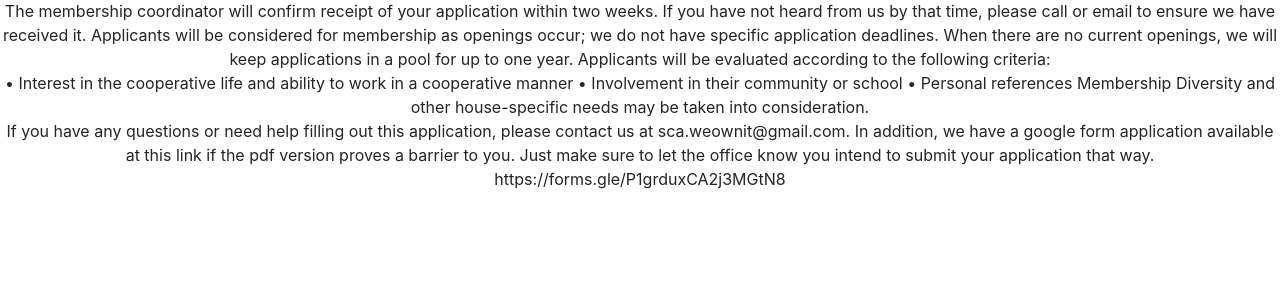
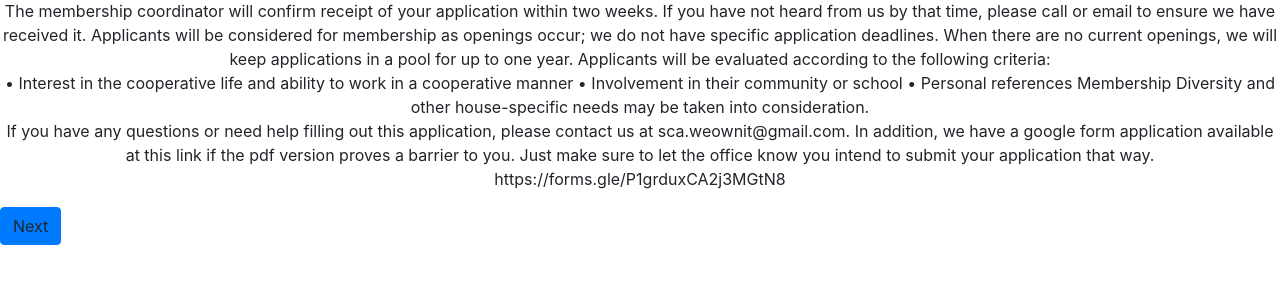
Before and after one commit to antoniojsp/sca_application, a Flask app: page / in a window 1280 px wide. Shown: the part 449-749 px from the top of the page. Run offline with Flask 2, Linux system fonts and the light colour scheme.

Commit message:
Previous and next controls added

```diff
--- a/form.py
+++ b/form.py
@@ -58,17 +58,17 @@ class PersonalInformationForm(Form):
 
     was_boarder = BooleanField("Have you ever been a resident or boarder of the SCA?",
                                render_kw={'onclick':"showStuff('was_boarder_checked')"})
-    years_boarder = IntegerField(label="Year", render_kw={"min": "1920", "max": "2022"})
-    denied_membership = BooleanField("Have you ever been denied membership with the SCA? (Answering 'yes’ to this question does"\
+    years_boarder = IntegerField(label="In what year", render_kw={"min": "1920", "max": "2022"})
+    denied_membership = BooleanField("Have you ever been denied membership with the SCA? (Checking this option does"\
                                      "not necessarily disqualify you from membership.)")
 
     member_terminated = BooleanField(label="Have you ever had your membership or tenancy terminated "
-                                           "by the SCA and/or another housing organization (Answering "
-                                           "‘yes’ to this question does not necessarily disqualify you "
+                                           "by the SCA and/or another housing organization (Checking "
+                                           "this question does not necessarily disqualify you "
                                            "from membership.)",
                                      render_kw={"onclick": "showStuff('was_boarder_terminated')"})
 
-    member_terminated_explanation = StringField(label="If yes, explain")
+    member_terminated_explanation = TextAreaField(label="If yes, explain", render_kw={"rows": "12", "cols": "150"})
 
     type_student = SelectField(label="Type of Student",
                                choices=["Non Student", "Undergrad", "Graduate", "Post-Baccalaureate"],
--- a/static/index.js
+++ b/static/index.js
@@ -18,7 +18,7 @@
 
     function show_if_selected(selection, element_to_hide, if_selected){
         var element = document.getElementById(element_to_hide);
-        if(selection != option){
+        if(selection != if_selected){
             element.style.display = "None";
         }else{
             element.style.display = "block";
@@ -26,13 +26,19 @@
     }
 
     function current_date(){
-        console.log("hola");
-        const dateInput = document.getElementById('today_date');
-        dateInput.value = new Date().toISOString().split('T')[0];
-//        var one_minute = 60000; //to set to default  the min input  time to the current time plus one minute
-//        var diff_hours_to_utc = (new Date()).getTimezoneOffset() * one_minute;
-//        var localISOTime = (new Date(Date.now() - diff_hours_to_utc + one_minute)).toISOString().slice(0, -1);
-//        const dateInput = today_date;
-//        dateInput.min = localISOTime.split('.')[0].slice(0, -3);
-//        dateInput.value = localISOTime.split('.')[0].slice(0, -3);
+        $("#today_date").val(new Date().toISOString().split('T')[0]);
     };
+
+$(document).ready ( function () {
+    $('.btnNext').click(function(){
+        console.log($('.nav-tabs > .active').next('li').find('a'))
+      $('.nav-tabs > .nav-item > .active').parent().next('li').find('a').trigger('click');
+    });
+
+
+     $('.btnPrevious').click(function(){
+     console.log("dfd")
+      $('.nav-tabs > .nav-item > .active').parent().prev('li').find('a').trigger('click');
+    });
+
+    });
--- a/templates/index.html
+++ b/templates/index.html
@@ -4,8 +4,6 @@
     <meta charset="UTF-8">
     <link rel="stylesheet" href="https://cdn.jsdelivr.net/npm/bootstrap@4.3.1/dist/css/bootstrap.min.css" integrity="sha384-ggOyR0iXCbMQv3Xipma34MD+dH/1fQ784/j6cY/iJTQUOhcWr7x9JvoRxT2MZw1T" crossorigin="anonymous">
     <script src="https://code.jquery.com/jquery-latest.min.js"></script>
-    <script src="https://code.jquery.com/jquery-3.5.1.slim.min.js" integrity="sha384-DfXdz2htPH0lsSSs5nCTpuj/zy4C+OGpamoFVy38MVBnE+IbbVYUew+OrCXaRkfj" crossorigin="anonymous"></script>
-    <script src="https://cdn.jsdelivr.net/npm/popper.js@1.16.1/dist/umd/popper.min.js" integrity="sha384-9/reFTGAW83EW2RDu2S0VKaIzap3H66lZH81PoYlFhbGU+6BZp6G7niu735Sk7lN" crossorigin="anonymous"></script>
     <script src="https://cdn.jsdelivr.net/npm/bootstrap@4.5.3/dist/js/bootstrap.min.js" integrity="sha384-w1Q4orYjBQndcko6MimVbzY0tgp4pWB4lZ7lr30WKz0vr/aWKhXdBNmNb5D92v7s" crossorigin="anonymous"></script>
     <script src="{{ url_for('static', filename='index.js') }}"></script>
 
@@ -20,7 +18,7 @@
     <a class="nav-link active" id="coverpage-tab" data-toggle="tab" href="#coverpage" role="tab" aria-controls="coverpage" aria-selected="true">Cover Page</a>
   </li>
   <li class="nav-item" role="presentation">
-    <a class="nav-link" id="agreement-tab" data-toggle="tab" href="#agreement" role="tab" aria-controls="agreement" aria-selected="true">Agreement Terms</a>
+    <a class="nav-link" id="agreement-tab" data-toggle="tab" href="#agreement" role="tab" aria-controls="agreement" aria-selected="false">Agreement Terms</a>
   </li>
   <li class="nav-item" role="presentation">
     <a class="nav-link" id="checklist-tab" data-toggle="tab" href="#checklist" role="tab" aria-controls="checklist" aria-selected="false">Check List</a>
@@ -61,7 +59,6 @@
     {{ form.cover.today_date.label }}
     {{ form.cover.today_date }}
 </p>
-
 <p style="text-align: center;">
 Thank you for applying for membership with the Students’ Cooperative Association. We accept
 applications from students and non-students (18+). Priority goes to students, but non-students
@@ -90,6 +87,8 @@ sca.weownit@gmail.com. In addition, we have a google form application available
 if the pdf version proves a barrier to you. Just make sure to let the office know you intend to
 submit your application that way. https://forms.gle/P1grduxCA2j3MGtN8<br>
 </p>
+
+<a class="btn btn-primary btnNext">Next</a>
 
 
 </div>
@@ -120,6 +119,10 @@ submit your application that way. https://forms.gle/P1grduxCA2j3MGtN8<br>
         {{ i }}
         </ol>
     {% endfor %}
+
+    <a class="btn btn-primary btnPrevious">Previous</a>
+    <a class="btn btn-primary btnNext">Next</a>
+
 </div>
 <div class="tab-pane fade" id="checklist" role="tabpanel" aria-labelledby="checklist-tab">
 <h4>YOU MUST SUBMIT ALL OF THE FOLLOWING ITEMS BEFORE </h4>
@@ -154,6 +157,9 @@ may also be mailed to or dropped off at the SCA office, located in the Lorax Man
 Alder St. Eugene, OR 97401.</p>
 <strong>IF YOU ARE ACCEPTED AS A MEMBER, YOU MUST PAY YOUR FIRST MONTH OF FEES AND A
 DEPOSIT UPON MOVE IN.</strong>
+
+        <a class="btn btn-primary btnPrevious">Previous</a>
+    <a class="btn btn-primary btnNext">Next</a>
 </div>
 <div class="tab-pane fade" id="personal-information" role="tabpanel" aria-labelledby="personal-information-tab">
 <h4>Personal Information & House Preference </h4>
@@ -318,6 +324,9 @@ DEPOSIT UPON MOVE IN.</strong>
 
 </ul>
 
+        <a class="btn btn-primary btnPrevious">Previous</a>
+    <a class="btn btn-primary btnNext">Next</a>
+
 </div>
 <div class="tab-pane fade" id="short-essay" role="tabpanel" aria-labelledby="short-essay-tab">
 
@@ -372,6 +381,9 @@ DEPOSIT UPON MOVE IN.</strong>
           </li>
         {% endfor %}
     </ol>
+
+    <a class="btn btn-primary btnPrevious">Previous</a>
+    <a class="btn btn-primary btnNext">Next</a>
 </div>
 <div class="tab-pane fade" id="autobiographical" role="tabpanel" aria-labelledby="autobiographical-tab">
     {% set auto = ["Please craft an autobiographical statement. Tell us about yourself in all your glory. Be creative!
@@ -387,6 +399,9 @@ DEPOSIT UPON MOVE IN.</strong>
           </li>
         {% endfor %}
     </ol>
+
+    <a class="btn btn-primary btnPrevious">Previous</a>
+    <a class="btn btn-primary btnNext">Next</a>
 </div>
 <div class="tab-pane fade" id="scale" role="tabpanel" aria-labelledby="scale-tab">
 
@@ -406,6 +421,9 @@ DEPOSIT UPON MOVE IN.</strong>
         </li>
       {% endfor %}
     </ol>
+
+    <a class="btn btn-primary btnPrevious">Previous</a>
+    <a class="btn btn-primary btnNext">Next</a>
 </div>
 <div class="tab-pane fade" id="references" role="tabpanel" aria-labelledby="references-tab">
   <h3>References</h3>
@@ -431,8 +449,11 @@ DEPOSIT UPON MOVE IN.</strong>
         <br>
     {% endfor %}
 
+    <a class="btn btn-primary btnPrevious">Previous</a>
+    <a class="btn btn-primary btnNext">Next</a>
 </div>
 <div class="tab-pane fade" id="submit" role="tabpanel" aria-labelledby="submit-tab">
+    <a class="btn btn-primary btnPrevious">Previous</a>
 </div>
 <!--&lt;!&ndash;            {{ form.submit}}&ndash;&gt;-->
 <!--&lt;!&ndash;            <button type="reset" id="clear" class="btn btn-success" onclick="clear_button()"> Clear </button>&ndash;&gt;-->
```
